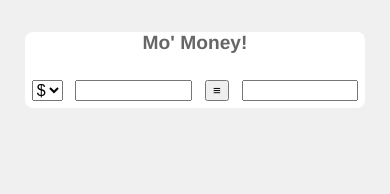
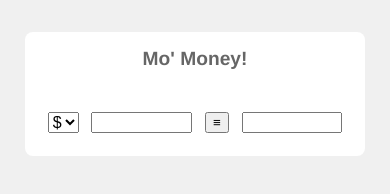
Before and after one commit to Shepherd-Moahloli/mo-money, a plain HTML site: page index.html in a window 390 px wide. Drawn offline with Linux system fonts and the light colour scheme.

Commit message:
Just started going live

```diff
--- a/css/main.css
+++ b/css/main.css
@@ -50,13 +50,17 @@ form input {
     margin: 0 auto;
     margin-top: 0px;
     padding: 0;
-    display: grid;
-    place-items: center;
     margin-top: 2rem;
   }
 
   #app header {
     font-size: 0.8rem;
+    text-align: center;
+    padding-top: 1rem;
+  }
+
+  form {
+    padding: 1rem;
   }
 
   #selector {
```
